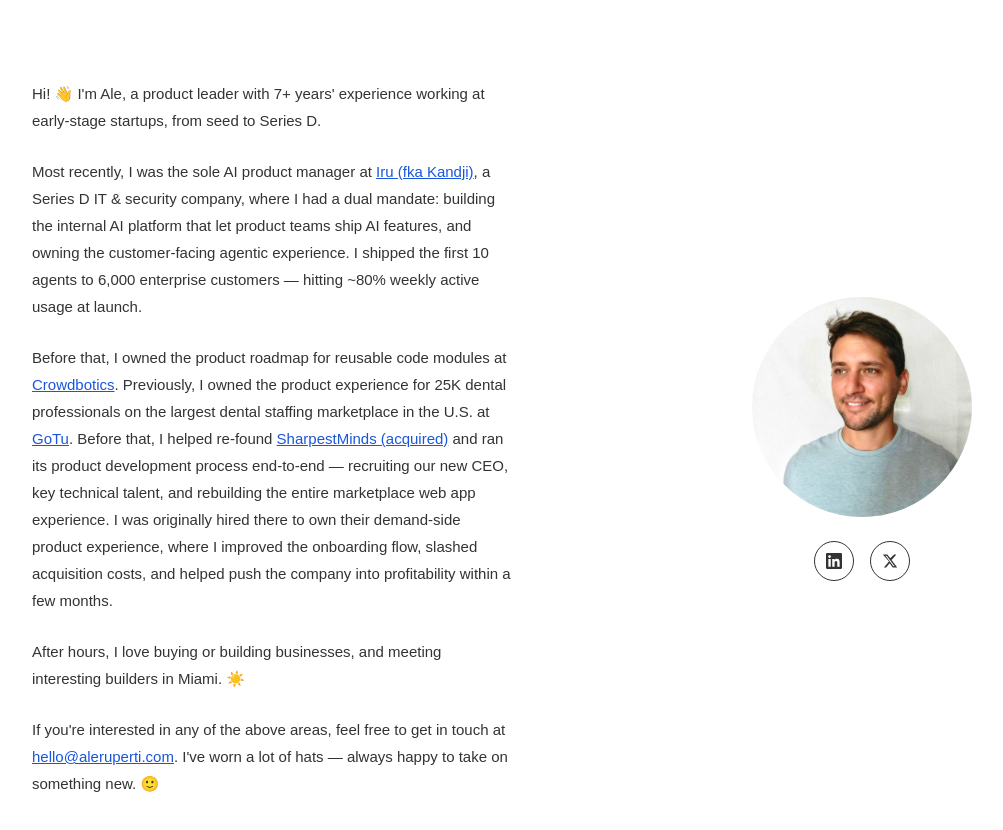
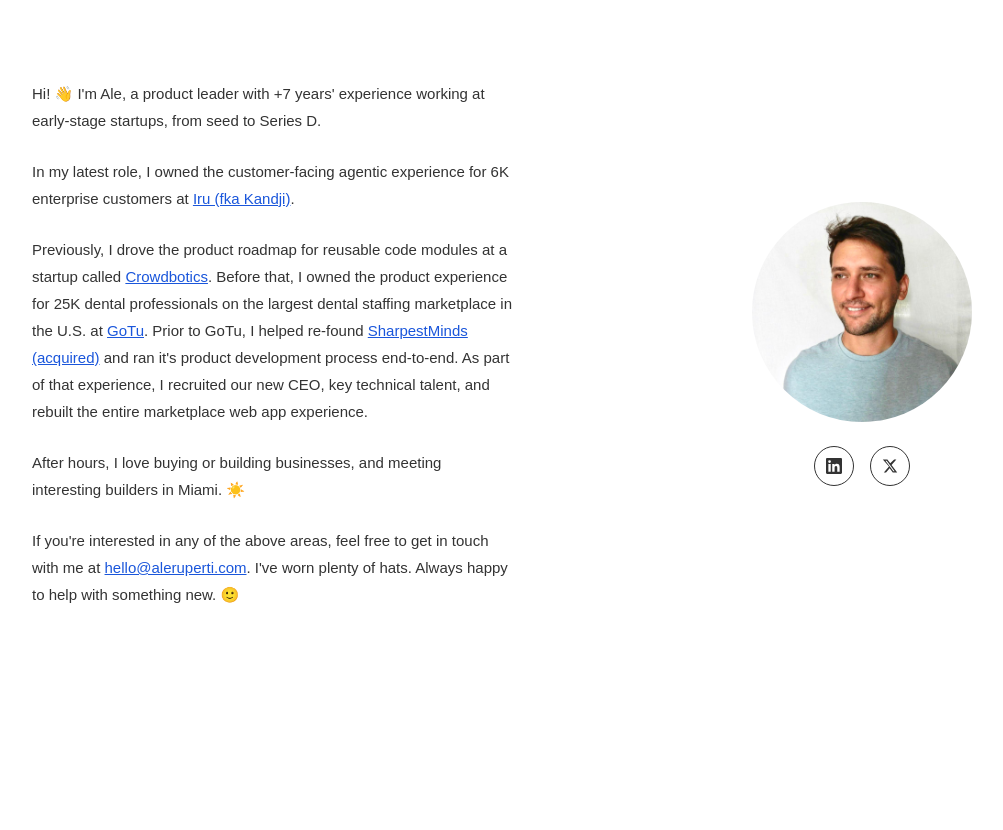
Before and after one commit to axrd/axrd.github.io, a plain HTML site: page index.html in a window 1280 px wide. Shown: the whole page, without its empty margins (138-1141 px from the left). After the commit the page ends 800 px from the top, so only its background shows below. Drawn offline with Linux system fonts and the light colour scheme.

Commit message:
Update index.html

```diff
--- a/index.html
+++ b/index.html
@@ -132,15 +132,15 @@
 
         <!-- Left: bio text -->
         <div class="hero-split">
-          <p>Hi! 👋 I'm Ale, a product leader with 7+ years' experience working at early-stage startups, from seed to Series D.</p>
+          <p>Hi! 👋 I'm Ale, a product leader with +7 years' experience working at early-stage startups, from seed to Series D.</p>
 
-          <p>Most recently, I was the sole AI product manager at <a href="https://kandji.io" target="_blank" rel="noopener">Iru (fka Kandji)</a>, a Series D IT &amp; security company, where I had a dual mandate: building the internal AI platform that let product teams ship AI features, and owning the customer-facing agentic experience. I shipped the first 10 agents to 6,000 enterprise customers — hitting ~80% weekly active usage at launch.</p>
+          <p>In my latest role, I owned the customer-facing agentic experience for 6K enterprise customers at <a href="https://kandji.io" target="_blank" rel="noopener">Iru (fka Kandji)</a>.</p>
 
-          <p>Before that, I owned the product roadmap for reusable code modules at <a href="https://crowdbotics.com" target="_blank" rel="noopener">Crowdbotics</a>. Previously, I owned the product experience for 25K dental professionals on the largest dental staffing marketplace in the U.S. at <a href="https://joingotu.com/" target="_blank" rel="noopener">GoTu</a>. Before that, I helped re-found <a href="https://www.sharpestminds.com" target="_blank" rel="noopener">SharpestMinds (acquired)</a> and ran its product development process end-to-end — recruiting our new CEO, key technical talent, and rebuilding the entire marketplace web app experience. I was originally hired there to own their demand-side product experience, where I improved the onboarding flow, slashed acquisition costs, and helped push the company into profitability within a few months.</p>
+          <p>Previously, I drove the product roadmap for reusable code modules at a startup called <a href="https://crowdbotics.com" target="_blank" rel="noopener">Crowdbotics</a>. Before that, I owned the product experience for 25K dental professionals on the largest dental staffing marketplace in the U.S. at <a href="https://joingotu.com/" target="_blank" rel="noopener">GoTu</a>. Prior to GoTu, I helped re-found <a href="https://www.sharpestminds.com" target="_blank" rel="noopener">SharpestMinds (acquired)</a> and ran it's product development process end-to-end. As part of that experience, I recruited our new CEO, key technical talent, and rebuilt the entire marketplace web app experience.</p>
 
           <p>After hours, I love buying or building businesses, and meeting interesting builders in Miami. ☀️</p>
 
-          <p>If you're interested in any of the above areas, feel free to get in touch at <a href="mailto:hello@aleruperti.com?subject=Let's%20chat!">hello@aleruperti.com</a>. I've worn a lot of hats — always happy to take on something new. 🙂</p>
+          <p>If you're interested in any of the above areas, feel free to get in touch with me at <a href="mailto:hello@aleruperti.com?subject=Let's%20chat!">hello@aleruperti.com</a>. I've worn plenty of hats. Always happy to help with something new. 🙂</p>
         </div>
 
         <!-- Right: photo + social -->
```
